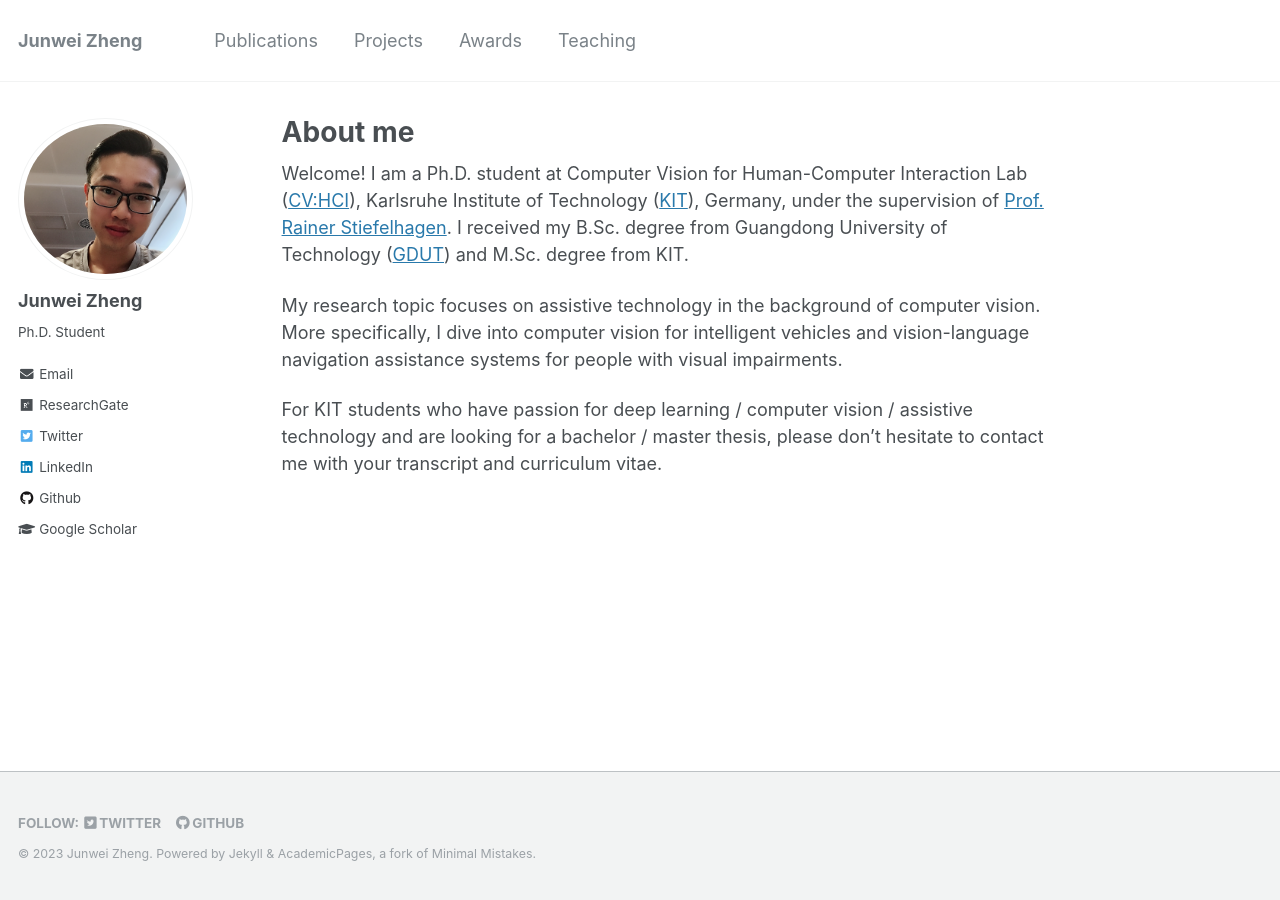
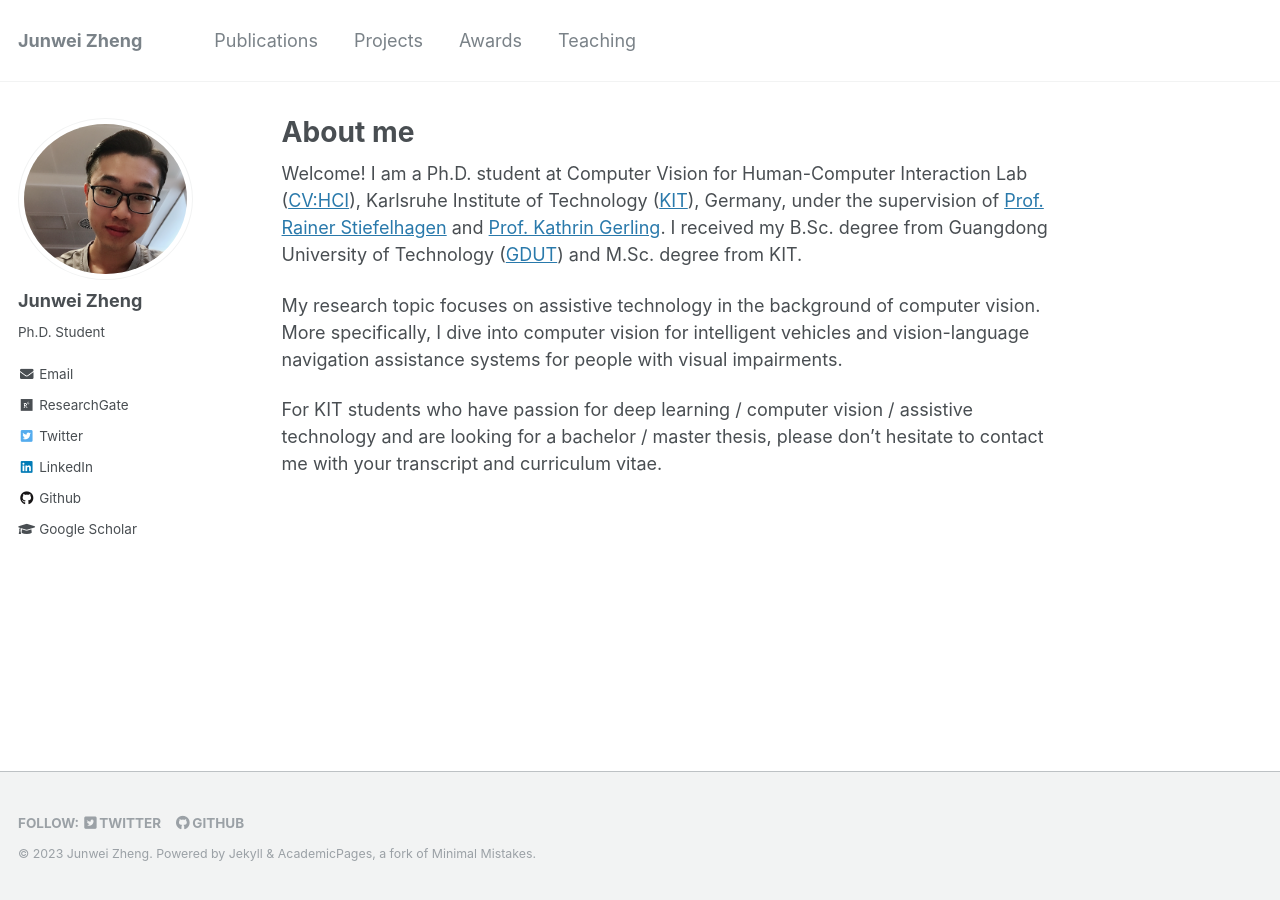
Before and after one commit to JunweiZheng93/JunweiZheng93.github.io, a Jekyll site: the page built from _pages/about.md, in a window 1280 px wide. Built offline with Jekyll 4.4.1, drawn with Linux system fonts in a browser that asks for light colours.

Commit message:
update about me

```diff
--- a/_pages/about.md
+++ b/_pages/about.md
@@ -8,7 +8,7 @@ redirect_from:
   - /about.html
 ---
 
-Welcome! I am a Ph.D. student at Computer Vision for Human-Computer Interaction Lab ([CV:HCI](https://cvhci.anthropomatik.kit.edu/)), Karlsruhe Institute of Technology ([KIT](https://www.kit.edu/english/index.php)), Germany, under the supervision of [Prof. Rainer Stiefelhagen](https://scholar.google.com/citations?user=SFCOJxMAAAAJ&hl=en). I received my B.Sc. degree from Guangdong University of Technology ([GDUT](https://english.gdut.edu.cn/)) and M.Sc. degree from KIT.
+Welcome! I am a Ph.D. student at Computer Vision for Human-Computer Interaction Lab ([CV:HCI](https://cvhci.anthropomatik.kit.edu/)), Karlsruhe Institute of Technology ([KIT](https://www.kit.edu/english/index.php)), Germany, under the supervision of [Prof. Rainer Stiefelhagen](https://scholar.google.com/citations?user=SFCOJxMAAAAJ&hl=en) and [Prof. Kathrin Gerling](https://scholar.google.com/citations?hl=en&user=Ujh2RSsAAAAJ). I received my B.Sc. degree from Guangdong University of Technology ([GDUT](https://english.gdut.edu.cn/)) and M.Sc. degree from KIT.
 
 My research topic focuses on assistive technology in the background of computer vision. More specifically, I dive into computer vision for intelligent vehicles and vision-language navigation assistance systems for people with visual impairments.
 
```
